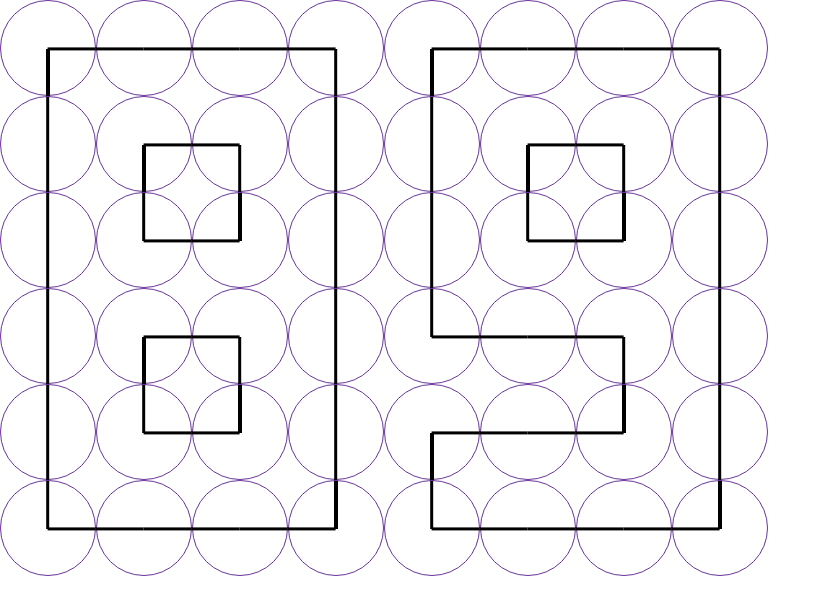
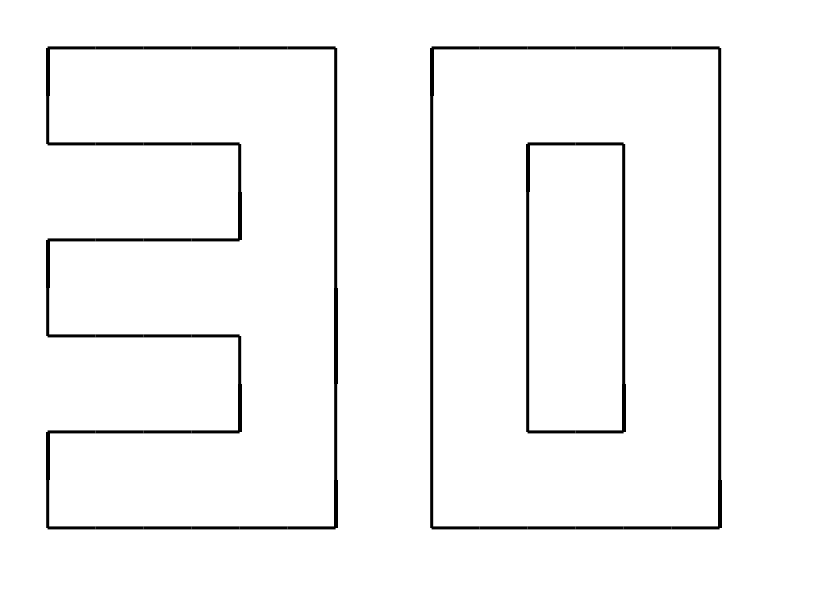
Before and after one commit to gg-dev-05/react-animated-digits, a React (Create React App) app: page / in a window 1280 px wide. Shown: the top 614 px of the page, without its empty margins (0-831 px from the left). Built offline with nearby package versions, Linux system fonts and the light colour scheme.

Commit message:
seconds display

```diff
--- a/src/App.js
+++ b/src/App.js
@@ -1,11 +1,25 @@
 import Digit from './Digit/Digit'
 import './App.scss'
+import { useEffect, useState } from 'react';
 function App() {
 
+  const [secs_0, setSecs_0] = useState(0);
+  const [secs_1, setSecs_1] = useState(0);
+  useEffect(() => {
+    const interval = setInterval(() => {
+      const time = new Date();
+      const seconds = time.getSeconds();
+      setSecs_0(parseInt(seconds/10));
+      setSecs_1(parseInt(seconds%10))
+    }, 1000);
+    return () => {
+      clearInterval(interval);
+    };
+  }, []);
   return (
     <div className="App">
-      <Digit digit={8}/>
-      <Digit digit={9}/>
+      <Digit digit={secs_0}/>
+      <Digit digit={secs_1}/>
 
     </div>
   );
--- a/src/Circle/Circle.scss
+++ b/src/Circle/Circle.scss
@@ -22,7 +22,7 @@
   height: 6rem;
   width: 6rem;
   border-radius: 50%;
-  border: 1px solid rebeccapurple;
+  // border: 1px solid rebeccapurple;
   display: grid;
   place-items: center;
   position: relative;
@@ -32,7 +32,7 @@
   height: 3rem;
   width: 0.2rem;
   background: black;
-  animation-duration: 1s;
+  animation-duration: 0.4s;
   animation-fill-mode: forwards;
 }
 
```
